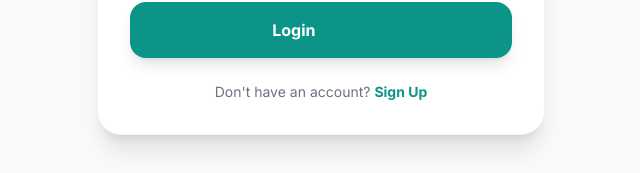
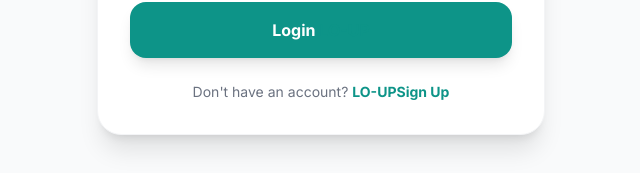
Before and after one commit to Dhirajmathankar/peso_ka_bhaichara, an Angular app: page /#/login in a window 1280 px wide. Before the commit this address led to /login#/login. Shown: the part 494-667 px from the top of the page, without its empty margins (319-959 px from the left). Built offline with nearby package versions, Linux system fonts and the light colour scheme.

Commit message:
enabled hash routing

```diff
--- a/src/app/app.module.ts
+++ b/src/app/app.module.ts
@@ -17,7 +17,7 @@ import { HomeComponent } from './home/home.component';
   ],
   imports: [
     BrowserModule,
-    RouterModule.forRoot(routes)
+    RouterModule.forRoot(routes, { useHash: true })
   ],
   providers: [],
   bootstrap: [AppComponent]
--- a/src/app/login/login.component.html
+++ b/src/app/login/login.component.html
@@ -21,7 +21,7 @@
         </form>
 
         <p class="text-center mt-6 text-sm text-gray-500">
-            Don't have an account? <a  routerLink="/signup"  class="text-teal-600 font-bold">Sign Up</a>
+            Don't have an account?  <a  routerLink="/home"  class="text-teal-600 font-bold">LO-UP</a> <a  routerLink="/signup"  class="text-teal-600 font-bold">Sign Up</a>
         </p>
     </div>
 </body>
```
